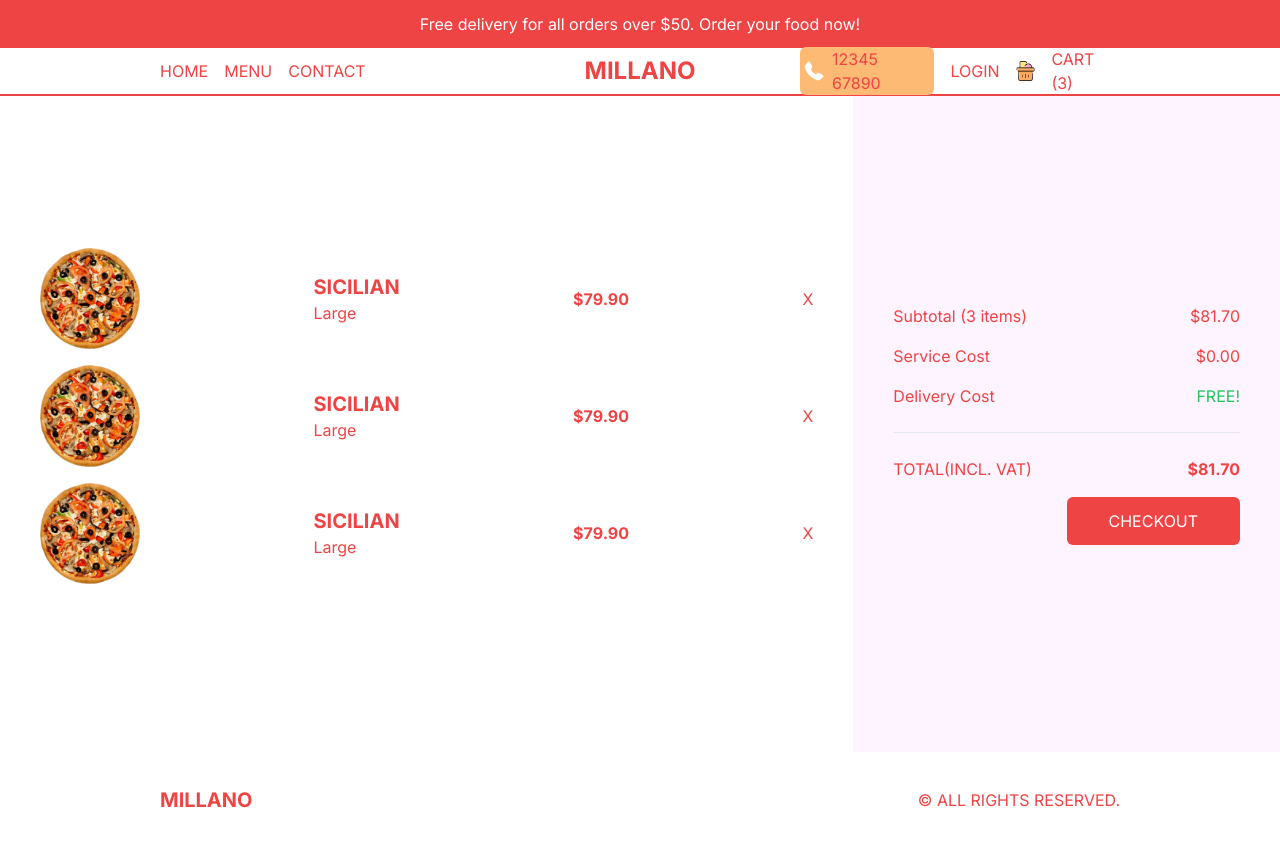
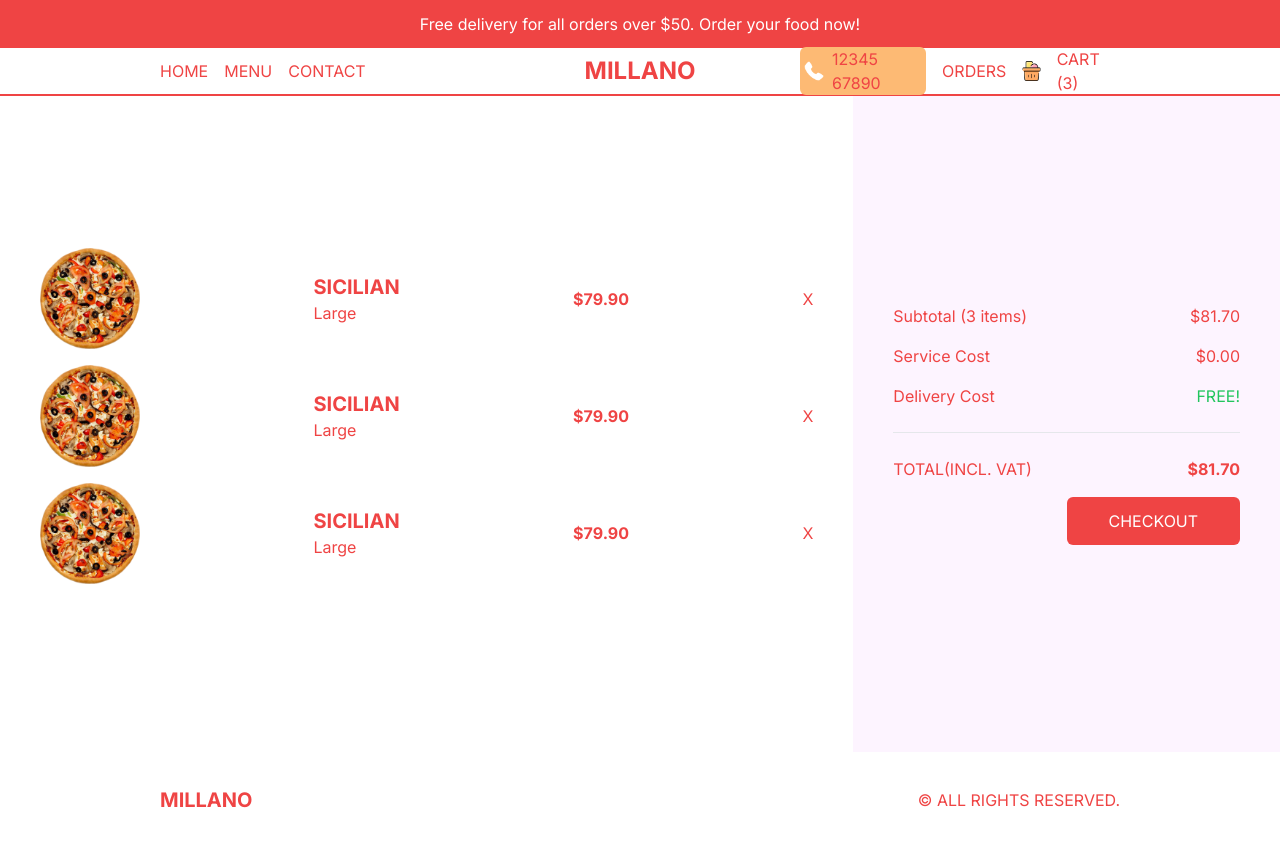
Before and after one commit to Shahreyar00/NextJs-Restaurant-App, a Next.js app: page /cart in a window 1280 px wide. Built offline with nearby package versions, Linux system fonts and the light colour scheme.

Commit message:
some minor adjustments

```diff
--- a/src/components/Navbar.tsx
+++ b/src/components/Navbar.tsx
@@ -25,7 +25,7 @@ const Navbar = () => {
                     <Image src="/phone.png" alt="" width={20} height={20} />
                     <span>12345 67890</span>
                 </div>
-                {user ? (
+                {!user ? (
                     <Link href="/login">Login</Link>
                 ) : (
                     <Link href="/orders">Orders</Link>
--- a/src/components/Slider.tsx
+++ b/src/components/Slider.tsx
@@ -35,7 +35,7 @@ const Slider = () => {
     return (
         <div className="flex flex-col h-[calc(100vh-6rem)] md:h-[calc(100vh-9rem)] lg:flex-row bg-fuchsia-50">
             <div className="flex-1 flex items-center justify-center flex-col gap-8 text-red-500 font-bold">
-                <h1 className="text-5xl text-center uppercase p-4 md:p-10 md:text-6xl xl:text-7xl">
+                <h1 className="text-4xl text-center uppercase p-4 md:p-10 md:text-6xl xl:text-7xl">
                     {data[currentSlide].title}
                 </h1>
                 <button className="bg-red-500 text-white py-4 px-8 rounded-lg">Order Now</button>
```
